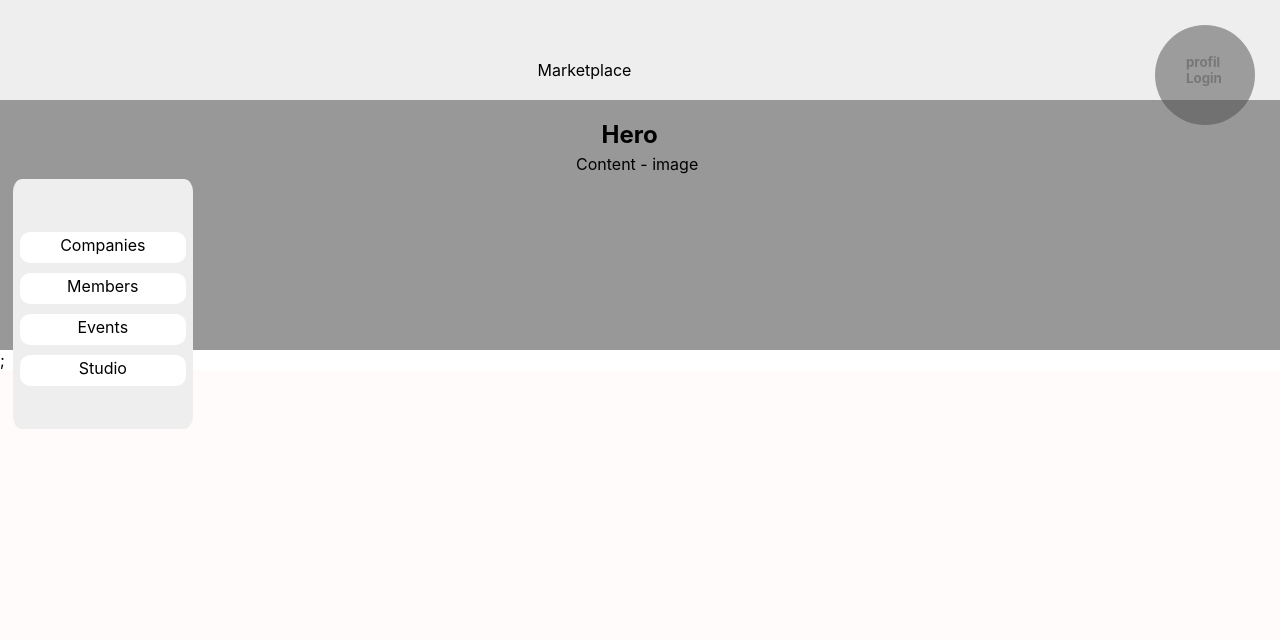
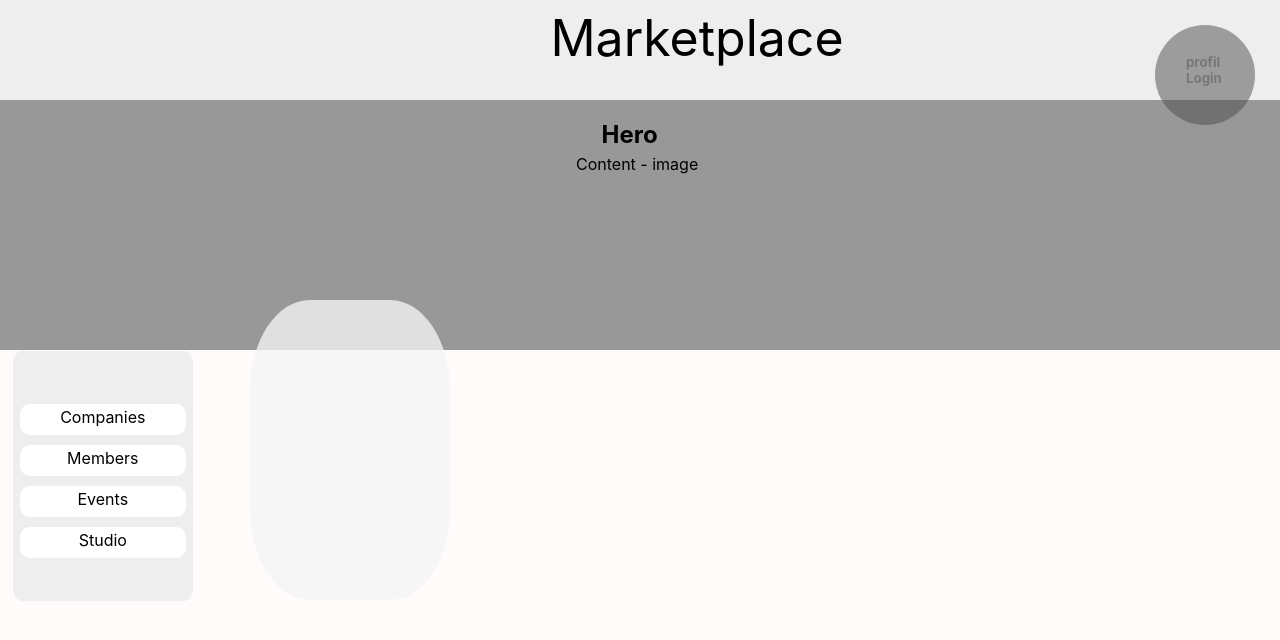
Before and after one commit to amellalkamel/sherpa-test-amellal-kamel, a React (Create React App) app: page / in a window 1280 px wide. Shown: the top 640 px of the page. Built offline with nearby package versions, Linux system fonts and the light colour scheme; no server answers.

Commit message:
add carte css and hide content with opacity and fix div event in click

```diff
--- a/src/App.js
+++ b/src/App.js
@@ -1,41 +1,49 @@
-import './App.css';
-import React from 'react';
-import Header from './component/Header/Header';
-import Content from './component/Contente/Content';
-import Main from './component/Main/Main';
-import Profil from './component/profil/Profil';
-import Evenement from './component/Evenement/Evenement';
+import "./App.css";
+import React from "react";
+import Header from "./component/Header/Header";
+import Content from "./component/Contente/Content";
+import Main from "./component/Main/Main";
+import Profil from "./component/profil/Profil";
+import Evenement from "./component/Evenement/Evenement";
+import Carte from "./component/Cartes/Carte";
 class App extends React.Component {
   constructor() {
     super();
     this.state = {
       showContent: true,
-      classHeader: 'normalclass',
+      classHeader: "normalclass",
+      classContent: "normalclass",
+      classEvent: "normalclass",
+      classCarte: "normalclass",
     };
   }
   async componentWillMount() {
-    const datas = await fetch('https://tt-sherpa-backend.herokuapp.com/events');
-    datas.json().then((data) => console.log('data is', data));
+    const datas = await fetch("https://tt-sherpa-backend.herokuapp.com/events");
+    datas.json().then((data) => console.log("data is", data));
   }
   handleClick = () => {
-    console.log('je suis clicker');
+    console.log("je suis clicker");
     this.setState({
       showContent: !this.state.showContent,
     });
-    if (this.state.showContent === true) {
+    if (this.state.showContent == true) {
       this.setState({
-        classHeader: 'grandclass',
+        classHeader: "petitclass",
+        classContent: "hide",
+        classEvent: "fixe",
       });
     } else {
       this.setState({
-        classHeader: 'petitclass',
+        classHeader: "grandclass",
+        classContent: "normalclass",
+        classEvent: "normalclass",
       });
     }
   };
   render() {
-    console.log('show content', this.state.showContent);
-    console.log('classHeader', this.state.classHeader);
-    if (this.state.showContent === true) {
+    // console.log("show content", this.state.showContent);
+    // console.log("classHeader", this.state.classHeader);
+    console.log("classEvent", this.state.classEvent);
     return (
       <div className="App">
         <Header
@@ -44,27 +52,13 @@ class App extends React.Component {
           className={this.state.classHeader}
         />
         <Profil />
-          <Content />;
+        <Content {...this.state} className={this.state.classContent} />
         <Main />
-          <Evenement />
-        </div>
-      );
-    } else {
-      return (
-        <div className="App">
-          <Header
-            {...this.state}
-            handleClick={this.handleClick}
-            className={this.state.classHeader}
-          />
-          <Profil />
-          {/* <Content />; */}
-          <Main />
-          <Evenement />
+        <Evenement {...this.state} className={this.state.classEvent} />
+        <Carte {...this.state} className={this.state.classCarte} />
       </div>
     );
   }
 }
-}
 
 export default App;
--- a/src/component/Cartes/Carte.js
+++ b/src/component/Cartes/Carte.js
@@ -1,12 +1,12 @@
-import React from 'react';
-import './carte.css';
+import React from "react";
+import "./carte.css";
 class Carte extends React.Component {
   constructor(props) {
     super(props);
   }
 
   render() {
-    return <div className="carte"></div>;
+    return <div id="carte" className={this.props.classCarte}></div>;
   }
 }
 export default Carte;
--- a/src/component/Cartes/carte.css
+++ b/src/component/Cartes/carte.css
@@ -1,5 +1,10 @@
-.carte {
-  width: 0;
-  height: 0;
-  background-color: white;
+#carte.normalclass {
+  width: 200px;
+  height: 300px;
+  background-color: #f5f5f5c7;
+  /* background-color: #f8f8ff; */
+  position: absolute;
+  left: 250px;
+  top: 300px;
+  border-radius: 30%;
 }
--- a/src/component/Contente/Content.js
+++ b/src/component/Contente/Content.js
@@ -7,7 +7,7 @@ class Content extends React.Component {
 
   render() {
     return (
-      <div className="content">
+      <div id="content" className={this.props.classContent}>
         <div className="title-content-hero">
           <h2>Hero</h2>
         </div>
--- a/src/component/Contente/content.css
+++ b/src/component/Contente/content.css
@@ -2,10 +2,18 @@
   padding: 0;
   margin: 0;
 }
-.content {
+#content.normalclass {
   background-color: #989898;
   height: 250px;
+  transition: 0.9s;
   /* opacity: 0.8; */
+}
+#content.hide {
+  background-color: #989898;
+  height: 0px;
+  transition: 0.9s;
+  /* visibility: hidden; */
+  opacity: 0;
 }
 .title-content-hero h2 {
   position: relative;
--- a/src/component/Evenement/Evenement.js
+++ b/src/component/Evenement/Evenement.js
@@ -7,7 +7,7 @@ class Evenement extends React.Component {
 
   render() {
     return (
-      <div className="evenement">
+      <div id="evenement" className={this.props.classEvent}>
         <div className="evenement-content"> Companies</div>
         <div className="evenement-content"> Members</div>
         <div className="evenement-content"> Events</div>
--- a/src/component/Evenement/evenement.css
+++ b/src/component/Evenement/evenement.css
@@ -1,4 +1,4 @@
-.evenement {
+#evenement.normalclass {
   display: flex;
   flex-direction: column;
   align-items: center;
@@ -7,11 +7,25 @@
   background-color: #eeeeee;
   width: 180px;
   height: 250px;
-  margin-top: -54%;
+  margin-top: -39%;
   margin-left: 1%;
   border-radius: 5%;
+  transition: 0.9s;
 }
-
+#evenement.fixe {
+  display: flex;
+  flex-direction: column;
+  align-items: center;
+  justify-content: center;
+  position: absolute;
+  background-color: #eeeeee;
+  width: 180px;
+  height: 250px;
+  margin-top: -20%;
+  margin-left: 1%;
+  border-radius: 5%;
+  transition: 0.9s;
+}
 .evenement-content {
   display: flex;
   justify-content: center;
--- a/src/component/Header/header.css
+++ b/src/component/Header/header.css
@@ -5,7 +5,6 @@
 #header.normalclass {
   height: 100px;
   background-color: #eeeeee;
-  transition: 0.5s;
 }
 #header.grandclass {
   height: 100px;
@@ -13,13 +12,14 @@
   transition: 0.5s;
 }
 #header.petitclass {
-  height: 50px;
+  height: 35px;
   background-color: #eeeeee;
   transition: 0.5s;
 }
 .title {
   position: relative;
+  font-size: 50px;
   top: 50%;
   left: 50%;
-  transform: translate(-8%, 50%);
+  transform: translate(-7%, -70%);
 }
```
Also changed, not shown: 1 other file (tests, documents, lock files or other folders). Lines whose indentation alone changed are shown as unchanged.
